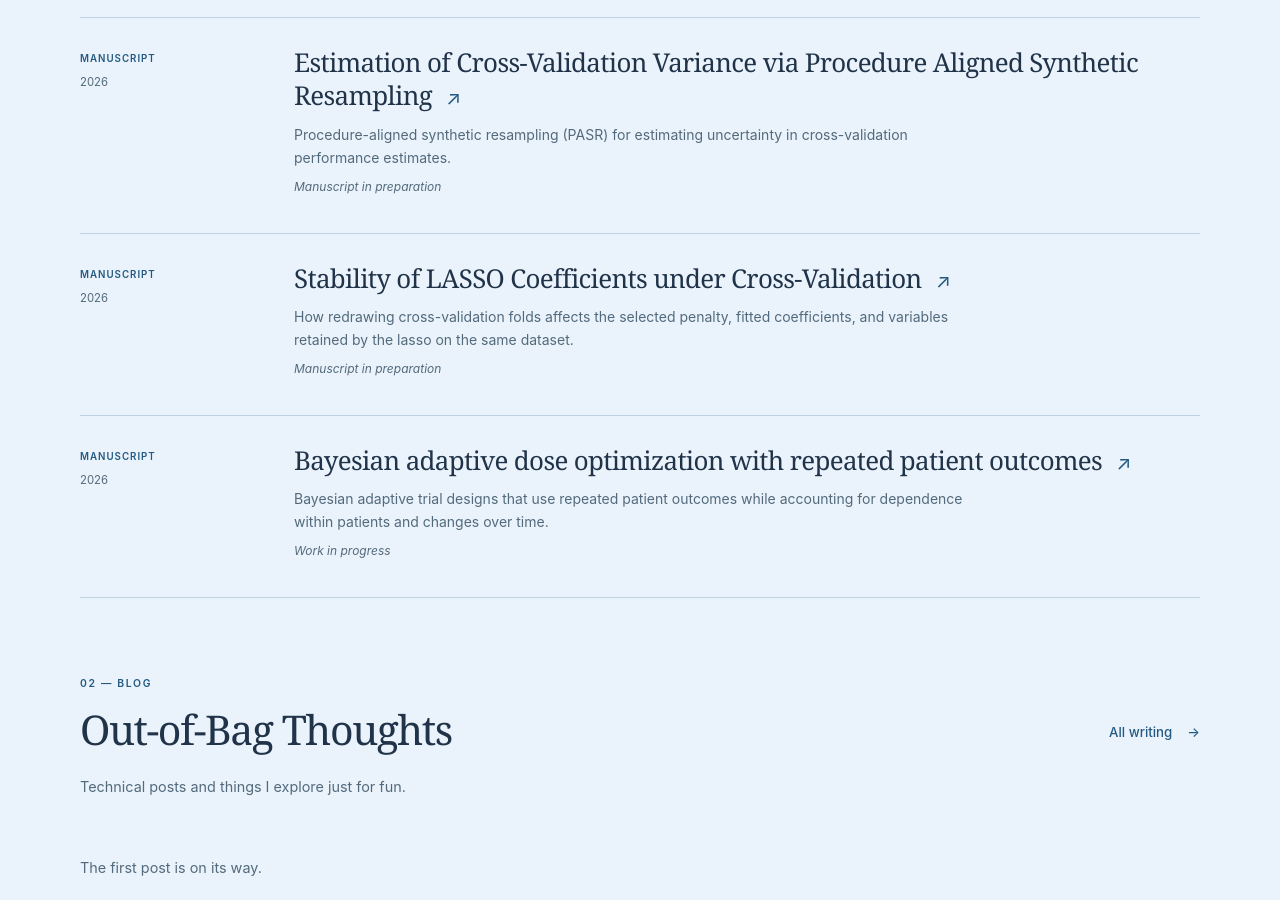
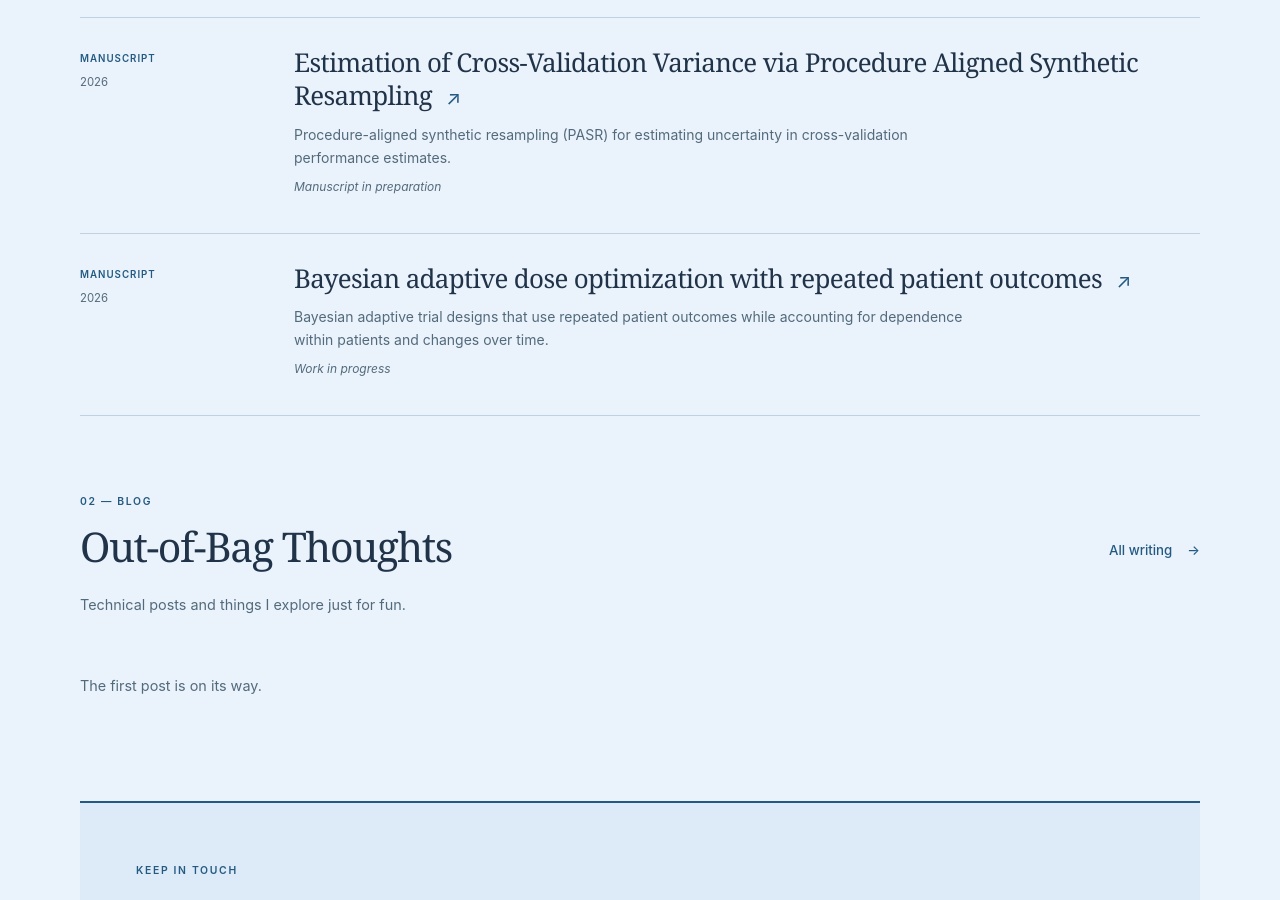
Before and after one commit to NateOConnellPhD/nateoconnell.github.io, a Jekyll site: the page built from index.html, in a window 1280 px wide and 900 px high, scrolled down 1512 px. Built offline with Jekyll 4.4.1, drawn with Linux system fonts in a browser that asks for light colours.

Commit message:
Hide LASSO stability manuscript from public site

```diff
--- a/_data/research.yml
+++ b/_data/research.yml
@@ -1,7 +1,7 @@
 introduction: |
   My growing focus on methods and theory comes from years of collaborative biomedical research. In developing machine learning and prediction models, I kept running into questions about how much confidence to place in predictions, estimates of model performance, and the variables a model selects. I often couldn’t find satisfactory answers, particularly ones that helped me make decisions in practice. Those questions stayed with me, and much of my current research is an effort to answer them. Going forward, I plan to spend more of my time on this work.
 
-  I’m interested in how the decisions we make when building and evaluating a model affect its results and the uncertainty around them. **In other words, my research interests lie at the intersection of prediction modeling and inference.** My current projects focus on the variance of random forests and cross-validation, both developing the theory to understand that variance and finding ways to estimate it in practice. I’m also studying how cross-validation affects the stability of LASSO coefficients and variable selection. These projects grew out of wanting to better understand methods I use routinely, especially what their results can tell us and where we may be placing too much confidence in them.
+  I’m interested in how the decisions we make when building and evaluating a model affect its results and the uncertainty around them. **In other words, my research interests lie at the intersection of prediction modeling and inference.** My current projects focus on the variance of random forests and cross-validation, both developing the theory to understand that variance and finding ways to estimate it in practice. These projects grew out of wanting to better understand methods I use routinely, especially what their results can tell us and where we may be placing too much confidence in them.
 
   I also continue to work on clinical trial design, where my methodological research began during my PhD. Building on that background in Bayesian dose-finding trials, I’m developing adaptive designs that use repeated patient outcomes to guide decisions as a study progresses, while accounting for the dependence among observations from the same patient. As with my work on prediction models, the motivation comes from problems I’ve encountered through collaboration and want better ways to address.
 clinical_introduction: |
```
Also changed, not shown: _research/lasso-coefficient-stability.md (+1 -1 lines).
